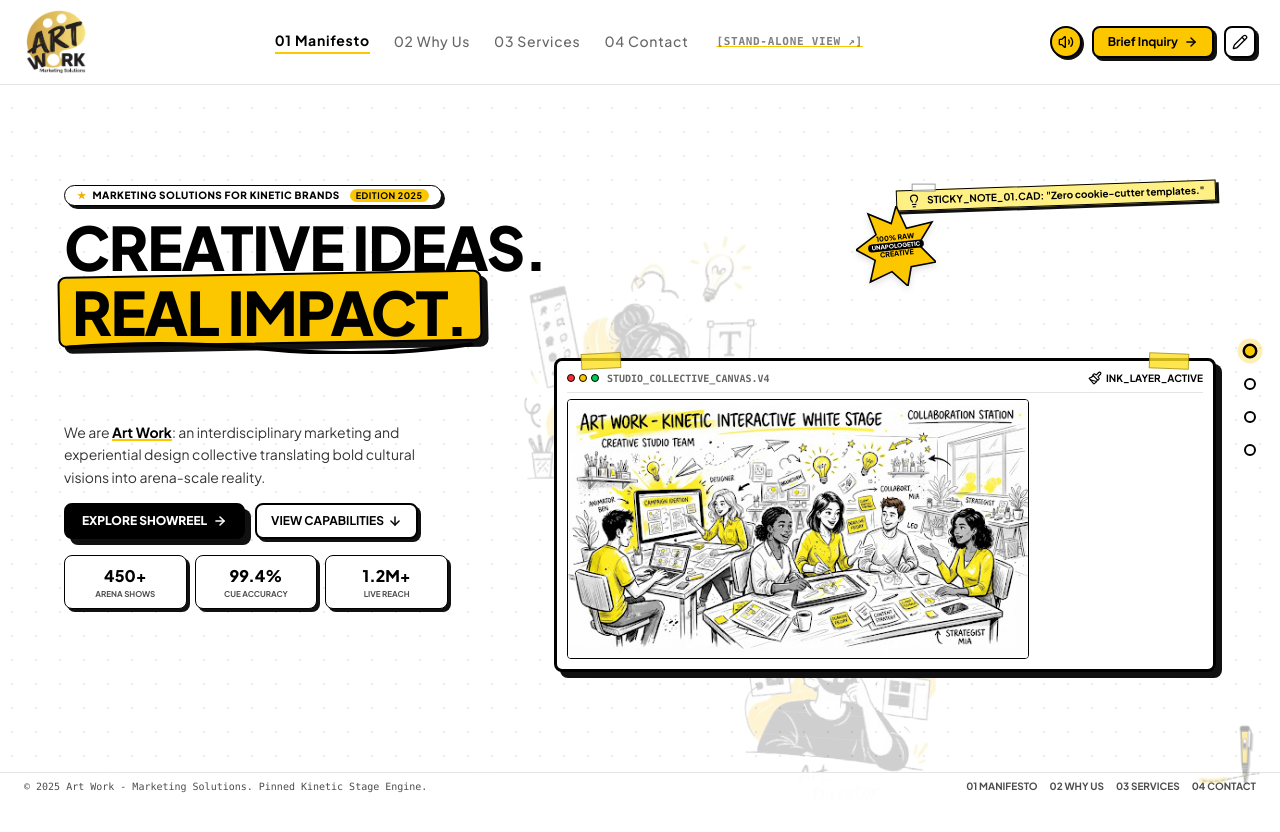
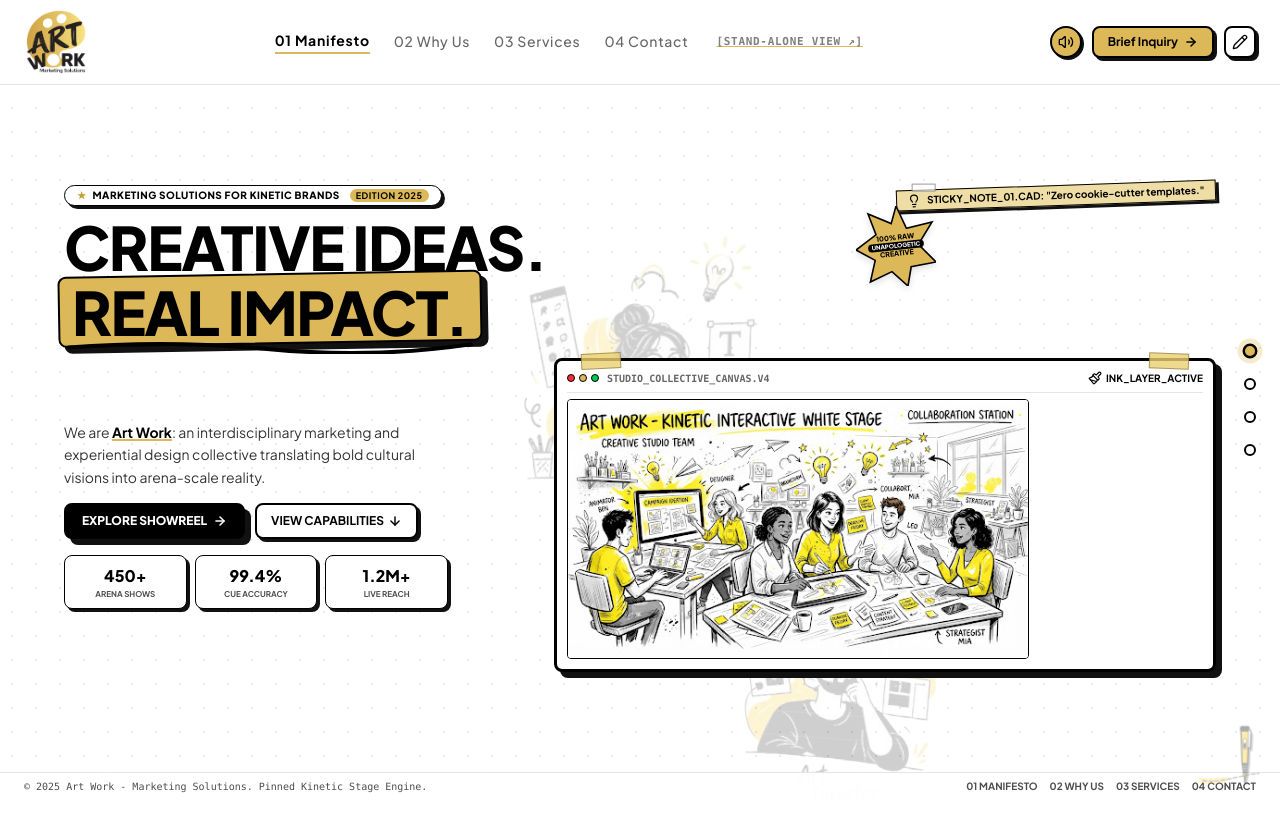
Before and after one commit to Ab-Coder123/art-work, a Next.js app: page / in a window 1280 px wide. Shown: the top 832 px of the page. Built offline with nearby package versions, Linux system fonts and the light colour scheme; no server answers.

Commit message:
feat(design-system): adopt exact logo artisan gold (#DCB858) as primary brand color across all components

```diff
--- a/src/app/globals.css
+++ b/src/app/globals.css
@@ -2,9 +2,19 @@
 @import "tailwindcss";
 
 @theme inline {
-  --color-primary-yellow: #facc15;
+  --color-primary-yellow: #dcb858;
   --color-primary-black: #111111;
   --color-canvas-white: #ffffff;
+  --color-yellow-50: #faf7ee;
+  --color-yellow-100: #f5eccf;
+  --color-yellow-200: #eedda5;
+  --color-yellow-300: #ecd070;
+  --color-yellow-400: #dcb858;
+  --color-yellow-500: #c89e3a;
+  --color-yellow-600: #b08428;
+  --color-brand-gold: #dcb858;
+  --color-brand-gold-light: #ecd070;
+  --color-brand-gold-dark: #c89e3a;
   --font-headline: var(--font-plus-jakarta), sans-serif;
   --font-display: var(--font-plus-jakarta), sans-serif;
   --font-body: var(--font-plus-jakarta), sans-serif;
@@ -70,7 +80,7 @@
 }
 
 .comic-shadow-yellow {
-  box-shadow: 6px 6px 0px #facc15;
+  box-shadow: 6px 6px 0px #dcb858;
 }
 
 /* Dot Grid Background Texture */
@@ -112,8 +122,8 @@
 }
 
 @keyframes flickerGlow {
-  0%, 100% { opacity: 1; transform: scale(1); filter: drop-shadow(0 0 10px rgba(250, 204, 21, 0.8)); }
-  50% { opacity: 0.75; transform: scale(0.96); filter: drop-shadow(0 0 3px rgba(250, 204, 21, 0.3)); }
+  0%, 100% { opacity: 1; transform: scale(1); filter: drop-shadow(0 0 10px rgba(220, 184, 88, 0.8)); }
+  50% { opacity: 0.75; transform: scale(0.96); filter: drop-shadow(0 0 3px rgba(220, 184, 88, 0.3)); }
   70% { opacity: 0.95; }
 }
 
@@ -149,7 +159,7 @@
   width: 8px;
   height: 8px;
   border-radius: 9999px;
-  background-color: #facc15;
+  background-color: #dcb858;
   border: 1px solid #111111;
   transform: translate(-50%, -50%);
   transition: transform 0.4s ease-out, opacity 0.4s ease-out;
@@ -169,7 +179,7 @@
   bottom: 6%;
   width: 108%;
   height: 48%;
-  background: #facc15;
+  background: #dcb858;
   z-index: -1;
   transform: rotate(-1deg) skewX(-4deg);
   border-radius: 4px;
@@ -188,11 +198,11 @@
   left: -6%;
   right: -6%;
   height: 75%;
-  background-color: #facc15;
+  background-color: #dcb858;
   transform: translateY(-45%) rotate(-1.5deg) skewX(-6deg);
   z-index: -1;
   border-radius: 6px;
-  box-shadow: 0 4px 14px rgba(250, 204, 21, 0.45);
+  box-shadow: 0 4px 14px rgba(220, 184, 88, 0.45);
 }
 
 /* Washi Tape Effect */
--- a/src/components/cinematic/InteractiveDoodleCanvas.tsx
+++ b/src/components/cinematic/InteractiveDoodleCanvas.tsx
@@ -73,7 +73,7 @@ export const InteractiveDoodleCanvas: React.FC = () => {
 
           ctx.beginPath();
           ctx.arc(p.x, p.y, 5, 0, Math.PI * 2);
-          ctx.fillStyle = `rgba(250, 204, 21, ${alpha})`;
+          ctx.fillStyle = `rgba(220, 184, 88, ${alpha})`;
           ctx.shadowColor = `rgba(17, 17, 17, ${alpha * 0.4})`;
           ctx.shadowBlur = 3;
           ctx.shadowOffsetX = 1;
@@ -94,8 +94,8 @@ export const InteractiveDoodleCanvas: React.FC = () => {
           ctx.moveTo(p1.x, p1.y);
           ctx.lineTo(p2.x, p2.y);
 
-          // Art Work Logo Canary Yellow (#FACC15) with comic shadow
-          ctx.strokeStyle = `rgba(250, 204, 21, ${alpha})`;
+          // Art Work Logo Artisan Gold (#DCB858) with comic shadow
+          ctx.strokeStyle = `rgba(220, 184, 88, ${alpha})`;
           ctx.lineWidth = 8;
           ctx.lineCap = "round";
           ctx.lineJoin = "round";
@@ -248,10 +248,10 @@ export const InteractiveDoodleCanvas: React.FC = () => {
               {/* Grip */}
               <path d="M 30 80 L 40 80 L 38 96 L 32 96 Z" fill="#111111" stroke="#111111" strokeWidth="2" />
               {/* Nib */}
-              <path d="M 32 96 L 38 96 L 35 112 Z" fill="#facc15" stroke="#111111" strokeWidth="2" strokeLinejoin="round" />
+              <path d="M 32 96 L 38 96 L 35 112 Z" fill="#dcb858" stroke="#111111" strokeWidth="2" strokeLinejoin="round" />
               <circle cx="35" cy="102" r="1.2" fill="#111111" />
               {/* Nib Fresh Ink */}
-              <circle cx="35" cy="113" r="2.5" fill="#facc15" stroke="#111111" strokeWidth="1" />
+              <circle cx="35" cy="113" r="2.5" fill="#dcb858" stroke="#111111" strokeWidth="1" />
             </svg>
           </div>
         </div>
```
